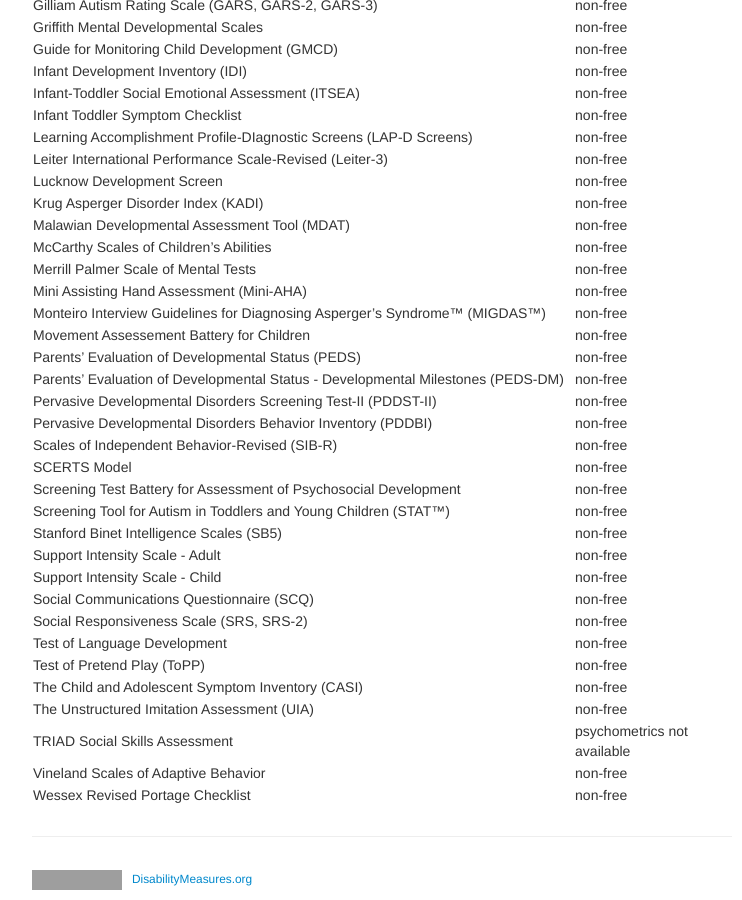
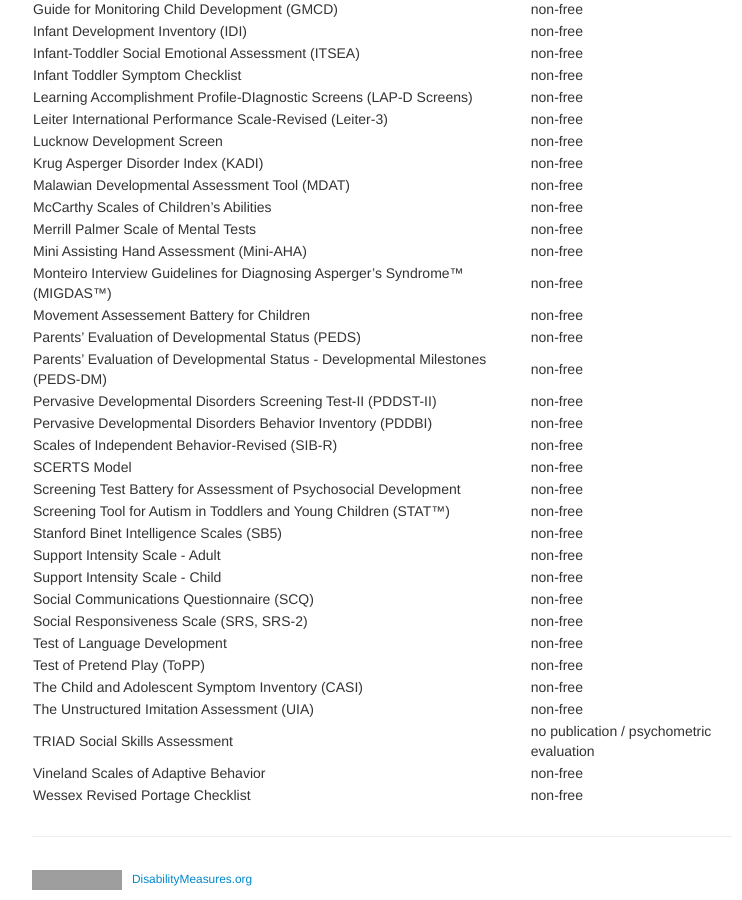
Before and after one commit to mjmaenner/disabilitymeasures, a Jekyll site: the page built from pages/donotqualify.md, in a window 1280 px wide and 900 px high, scrolled down 1358 px. Shown: the whole window, without its empty margins (258-1000 px from the left). Built offline with Jekyll 4.4.1, drawn with Linux system fonts in a browser that asks for light colours; grey boxes are pictures that could not be loaded.

Commit message:
edited triad reason

```diff
--- a/pages/donotqualify.md
+++ b/pages/donotqualify.md
@@ -96,6 +96,6 @@ Test of Language Development | non-free
 Test of Pretend Play (ToPP) | non-free
 The Child and Adolescent Symptom Inventory (CASI) | non-free
 The Unstructured Imitation Assessment (UIA) | non-free
-TRIAD Social Skills Assessment | psychometrics not available
+TRIAD Social Skills Assessment | no publication / psychometric evaluation
 Vineland Scales of Adaptive Behavior | non-free
 Wessex Revised Portage Checklist | non-free
```
